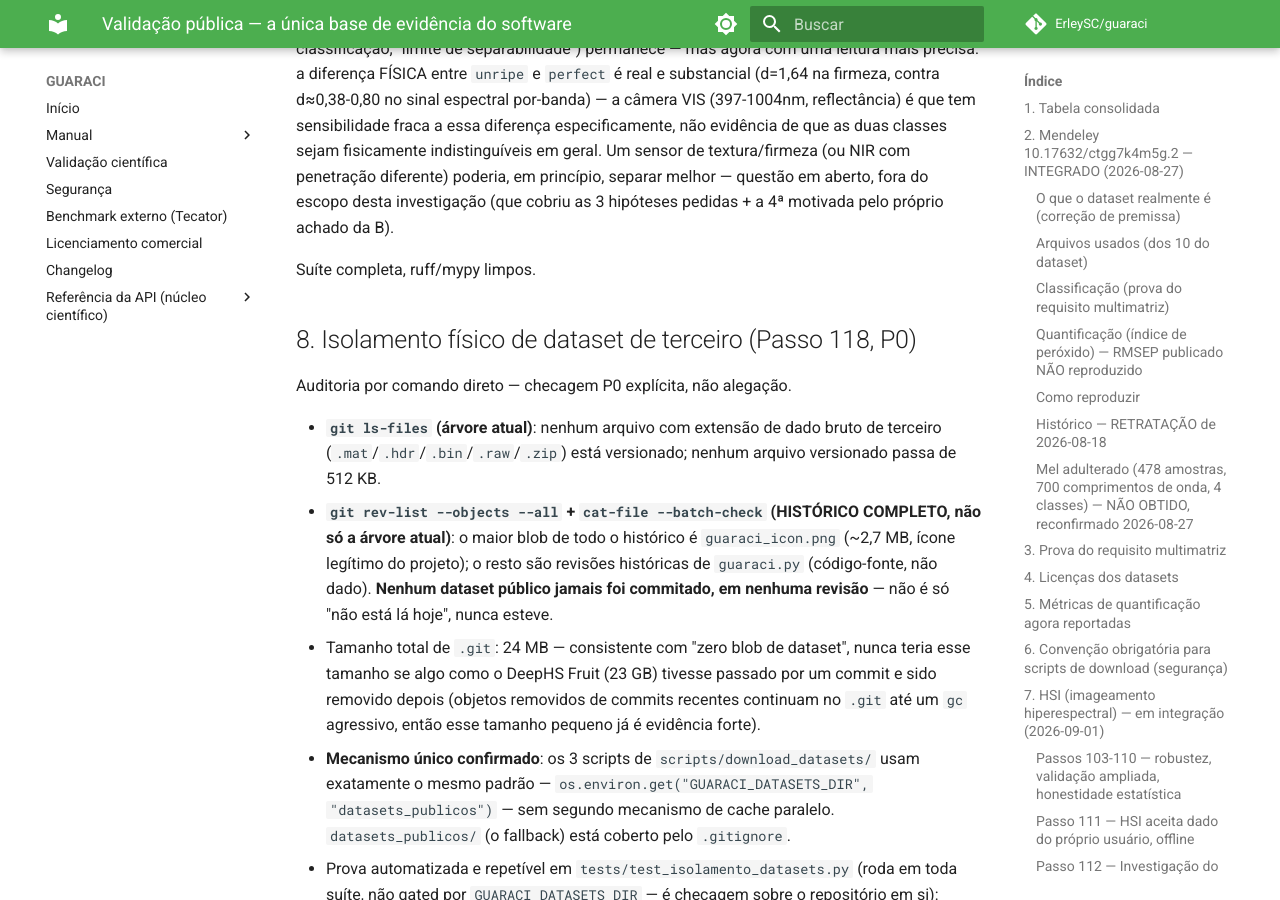
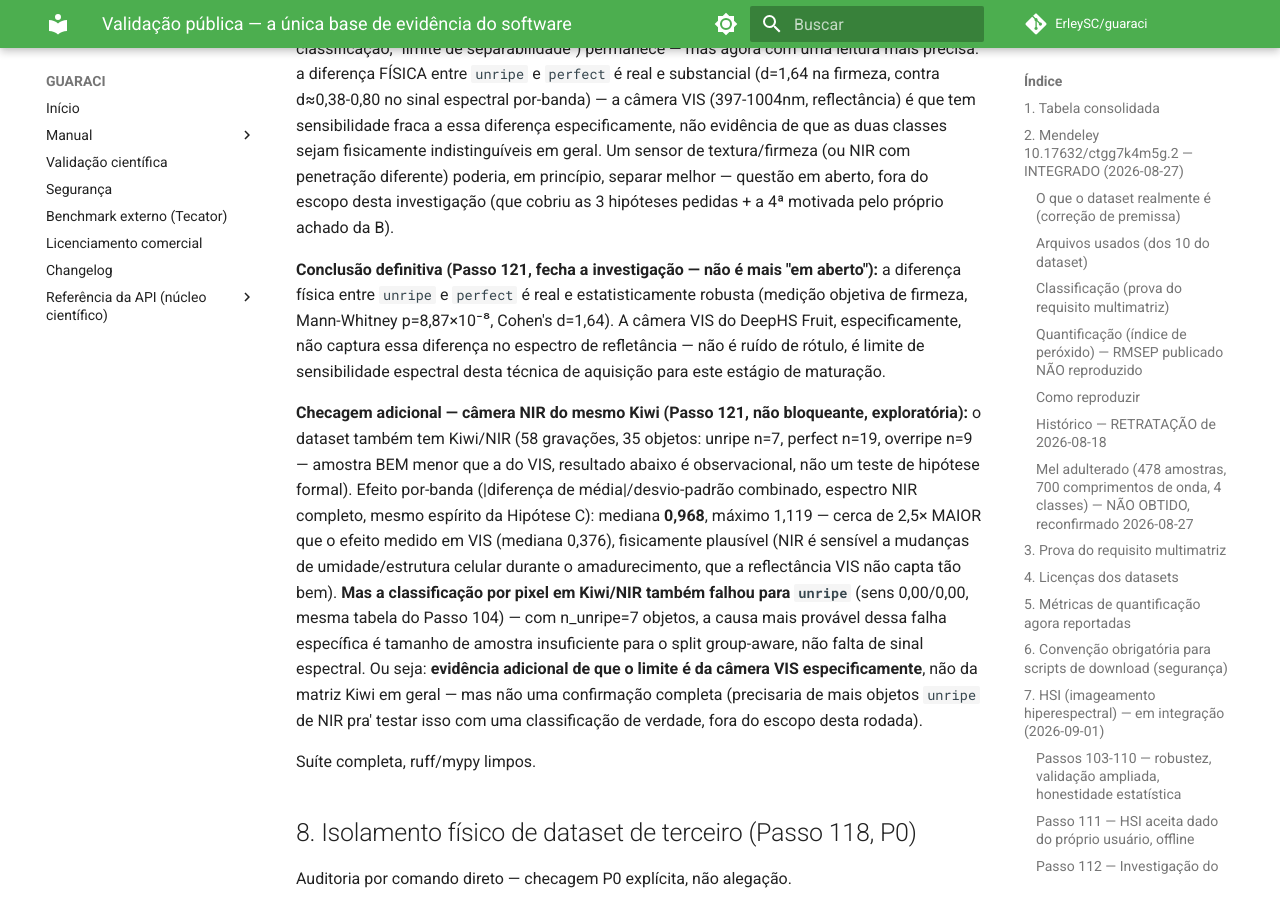
Before and after one commit to ErleySC/guaraci, an MkDocs documentation site: the page built from docs/VALIDACAO_PUBLICA.md, in a window 1280 px wide and 900 px high, scrolled down 15173 px. Built offline with MkDocs 1.6.1 and Material for MkDocs 9.7.7, drawn with Linux system fonts in a browser that asks for light colours; comment, search, counter and statistics services are not loaded.

Commit message:
docs: Hipotese D registrada como conclusao definitiva + checagem NIR (Passo 121)
O achado (firmeza objetiva confirma o rotulo unripe, Mann-Whitney
p=8,87e-08, Cohen's d=1,64) so' existia em resumo de conversa.
Formalizado em docs/VALIDACAO_PUBLICA.md secao 7 com o texto definitivo
(nao mais "questao em aberto") e incorporado como 6a evidencia na
secao de validacao externa honesta do README (Passo 115).

Checagem adicional nao-bloqueante: Kiwi/NIR (n_unripe=7, amostra
pequena) mostra efeito por-banda ~2,5x maior que VIS (mediana 0,968 vs
0,376) -- evidencia extra de que o limite e' da camera VIS
especificamente, nao confirmacao completa (classificacao tambem falhou
em NIR, mas com n=7 a causa mais provavel e' tamanho de amostra).

Suite completa (6/6 na investigacao), ruff limpo.

Co-Authored-By: Claude Sonnet 5 <noreply@anthropic.com>

```diff
--- a/docs/VALIDACAO_PUBLICA.md
+++ b/docs/VALIDACAO_PUBLICA.md
@@ -612,6 +612,34 @@ princípio, separar melhor — questão em aberto, fora do escopo desta
 investigação (que cobriu as 3 hipóteses pedidas + a 4ª motivada pelo
 próprio achado da B).
 
+**Conclusão definitiva (Passo 121, fecha a investigação — não é mais
+"em aberto"):** a diferença física entre `unripe` e `perfect` é real e
+estatisticamente robusta (medição objetiva de firmeza, Mann-Whitney
+p=8,87×10⁻⁸, Cohen's d=1,64). A câmera VIS do DeepHS Fruit,
+especificamente, não captura essa diferença no espectro de
+refletância — não é ruído de rótulo, é limite de sensibilidade
+espectral desta técnica de aquisição para este estágio de maturação.
+
+**Checagem adicional — câmera NIR do mesmo Kiwi (Passo 121, não
+bloqueante, exploratória):** o dataset também tem Kiwi/NIR (58
+gravações, 35 objetos: unripe n=7, perfect n=19, overripe n=9 —
+amostra BEM menor que a do VIS, resultado abaixo é observacional, não
+um teste de hipótese formal). Efeito por-banda (|diferença de
+média|/desvio-padrão combinado, espectro NIR completo, mesmo espírito
+da Hipótese C): mediana **0,968**, máximo 1,119 — cerca de 2,5× MAIOR
+que o efeito medido em VIS (mediana 0,376), fisicamente plausível (NIR
+é sensível a mudanças de umidade/estrutura celular durante o
+amadurecimento, que a reflectância VIS não capta tão bem). **Mas a
+classificação por pixel em Kiwi/NIR também falhou para `unripe`**
+(sens 0,00/0,00, mesma tabela do Passo 104) — com n_unripe=7 objetos,
+a causa mais provável dessa falha específica é tamanho de amostra
+insuficiente para o split group-aware, não falta de sinal espectral.
+Ou seja: **evidência adicional de que o limite é da câmera VIS
+especificamente**, não da matriz Kiwi em geral — mas não uma
+confirmação completa (precisaria de mais objetos `unripe` de NIR pra'
+testar isso com uma classificação de verdade, fora do escopo desta
+rodada).
+
 Suíte completa, ruff/mypy limpos.
 
 ## 8. Isolamento físico de dataset de terceiro (Passo 118, P0)
```
Also changed, not shown: README.md (+13 -4 lines), README.pt-br.md (+13 -4 lines), docs/PROGRESSO.md (+30 -0 lines), 1 other file.
